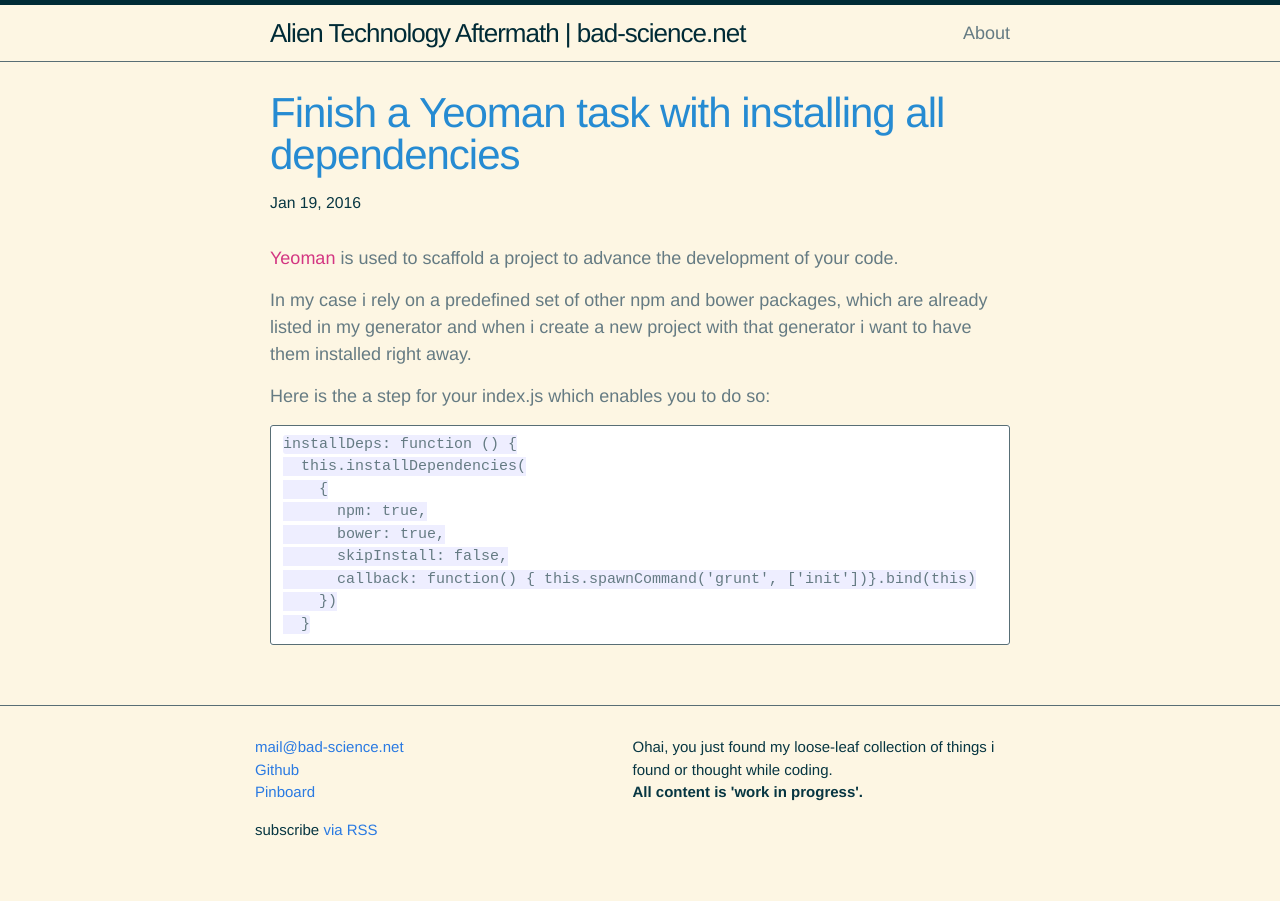
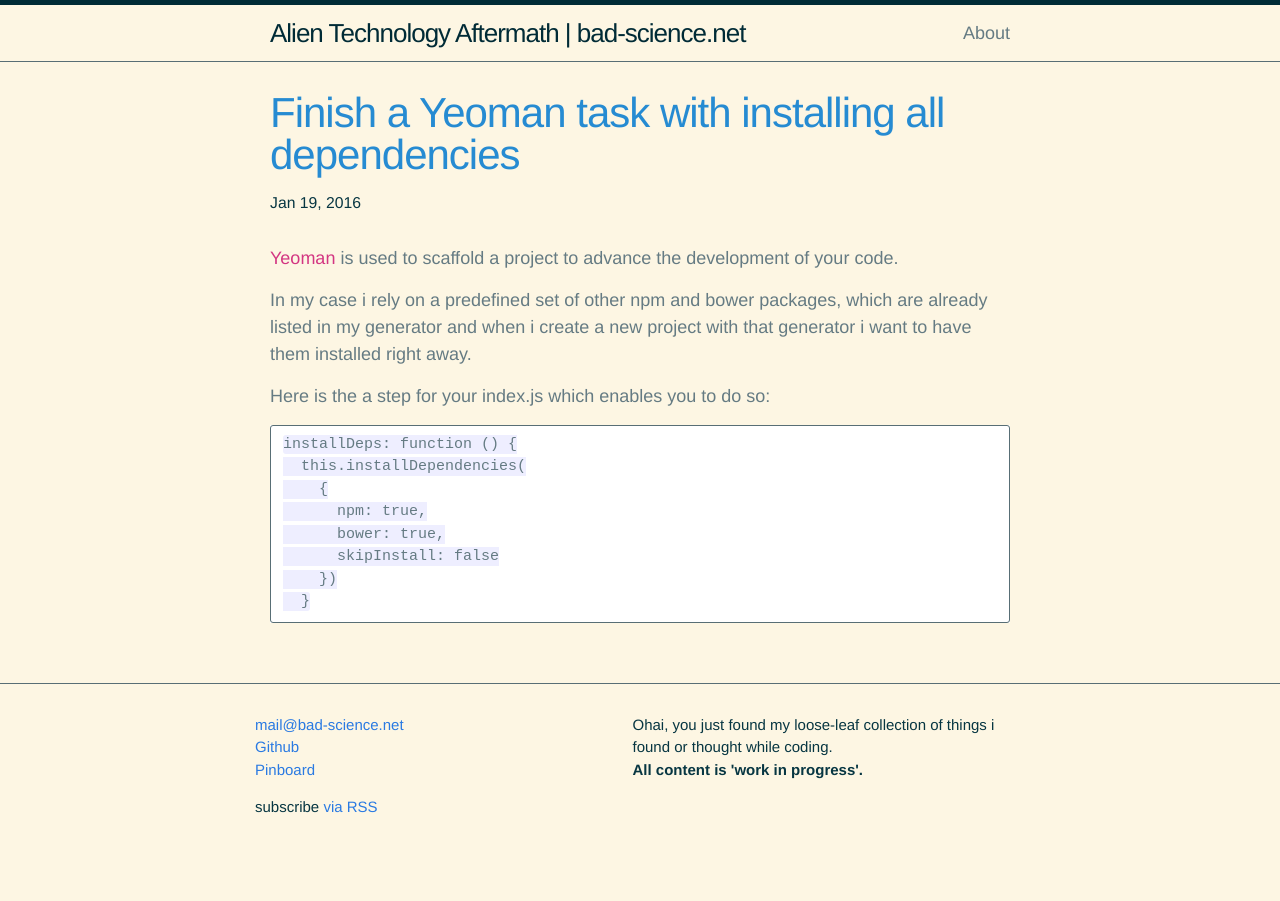
Before and after one commit to pappelt/pappelt.github.io, a Jekyll site: the page built from _posts/2016/2016-01-19-finish-yeoman-task-with-all-dependencies-installed.markdown, in a window 1280 px wide. Built offline with Jekyll 4.4.1, drawn with Linux system fonts in a browser that asks for light colours.

Commit message:
* Reformat finish-yeoman-task-with-all-dependencies-installed * New Post: lookup-dict-cc-from-the-command-line

```diff
--- a/_posts/2016/2016-01-19-finish-yeoman-task-with-all-dependencies-installed.markdown
+++ b/_posts/2016/2016-01-19-finish-yeoman-task-with-all-dependencies-installed.markdown
@@ -15,9 +15,9 @@ Here is the a step for your index.js which enables you to do so:
         {
           npm: true,
           bower: true,
-          skipInstall: false,
-          callback: function() { this.spawnCommand('grunt', ['init'])}.bind(this)
+          skipInstall: false
         })
       }
 
-[c2838604]: http://yeoman.io "Yeoman Project Page"
+
+  [c2838604]: http://yeoman.io "Yeoman Project Page"
```
Also changed, not shown: _posts/2016/2016-01-20-lookup-dict-cc-from-the-command-line.markdown (added, +9 -0 lines).
